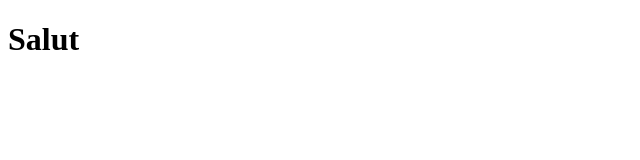
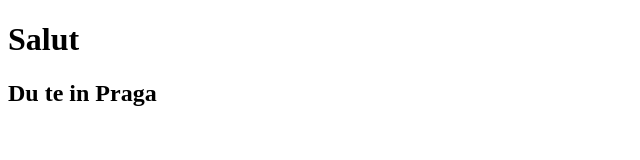
Before and after one commit to sutonium87/Tutorial, a plain HTML site: page index.html in a window 1280 px wide. Shown: the whole page, without its empty margins (0-640 px from the left). Drawn offline with Linux system fonts and the light colour scheme.

Commit message:
Create.index.html

```diff
--- a/index.html
+++ b/index.html
@@ -8,6 +8,7 @@
 </head>
 <body>
     <h1>Salut</h1>
+    <h2> Du te in Praga</h2>
 
 </body>
 </html>
```
